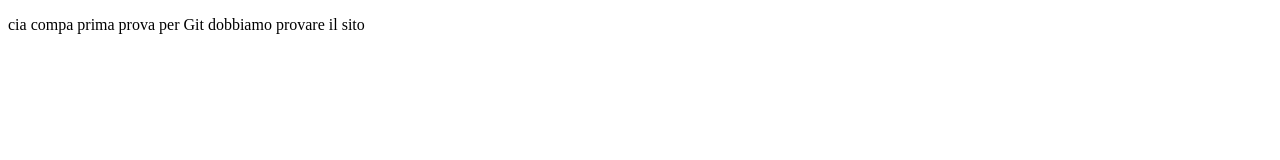
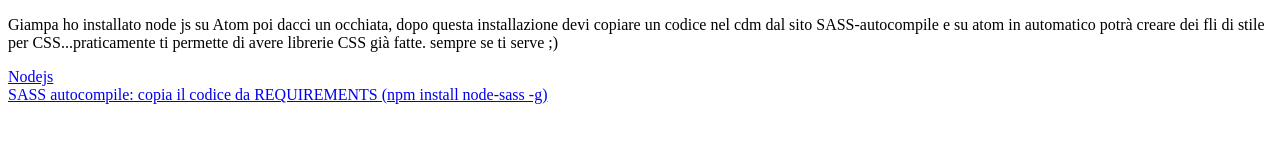
Before and after one commit to Simosnino/Re-Search, a plain HTML site: page app/html/re-search.html in a window 1280 px wide. Drawn offline with Linux system fonts and the light colour scheme.

Commit message:
Aggiorna Atom,apri il file.html per leggere

```diff
--- a/app/html/re-search.html
+++ b/app/html/re-search.html
@@ -13,8 +13,17 @@
 
 </head>
 <body>
-  <P>cia compa prima prova per Git
-  dobbiamo provare il sito
+  <P>
+    Giampa ho installato node js su Atom poi dacci un occhiata,
+    dopo questa installazione devi copiare un codice nel cdm dal sito
+    SASS-autocompile e su atom in automatico potrà creare dei fli di stile
+    per CSS...praticamente ti permette di avere librerie CSS già fatte.
+    sempre se ti serve ;)
+
   </p>
+
+  <a href="https://nodejs.org/it/download/">Nodejs</a><br>
+  <a href="https://atom.io/packages/sass-autocompile">SASS autocompile: copia il codice da REQUIREMENTS (npm install node-sass -g)</a>
+
 </body>
 </html>
```
